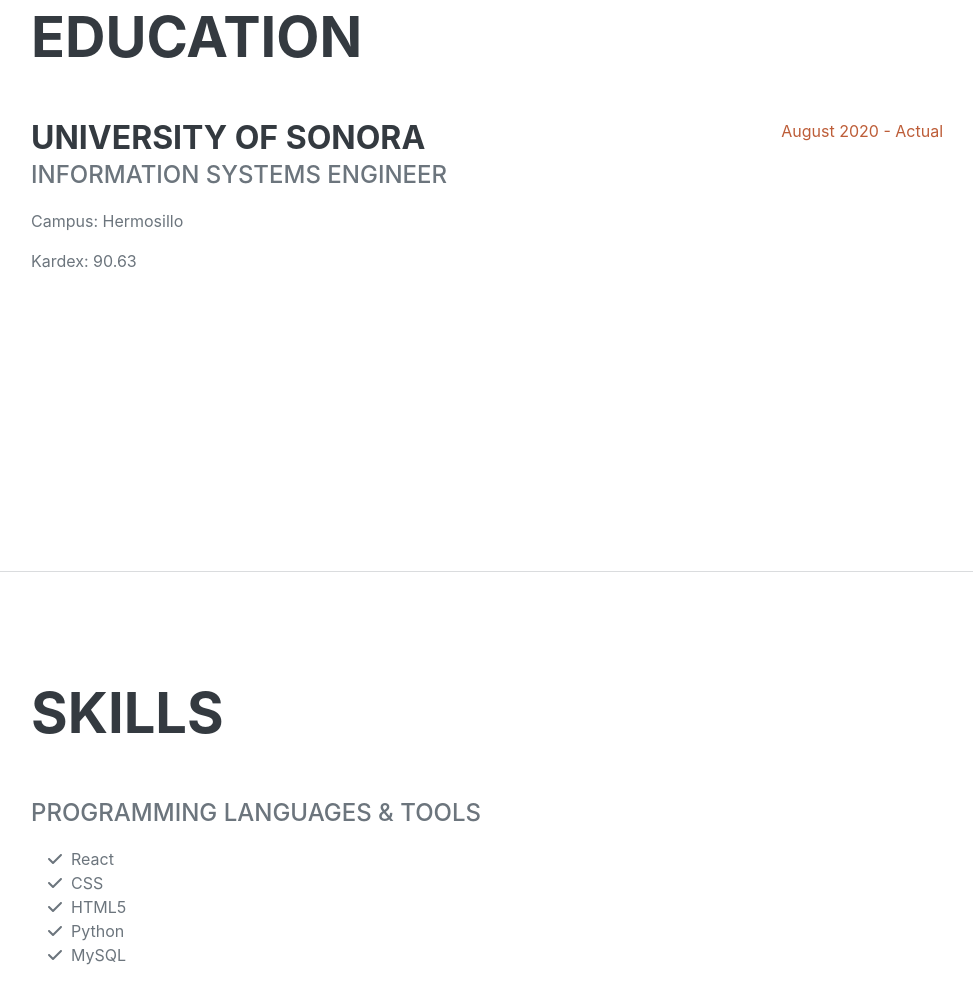
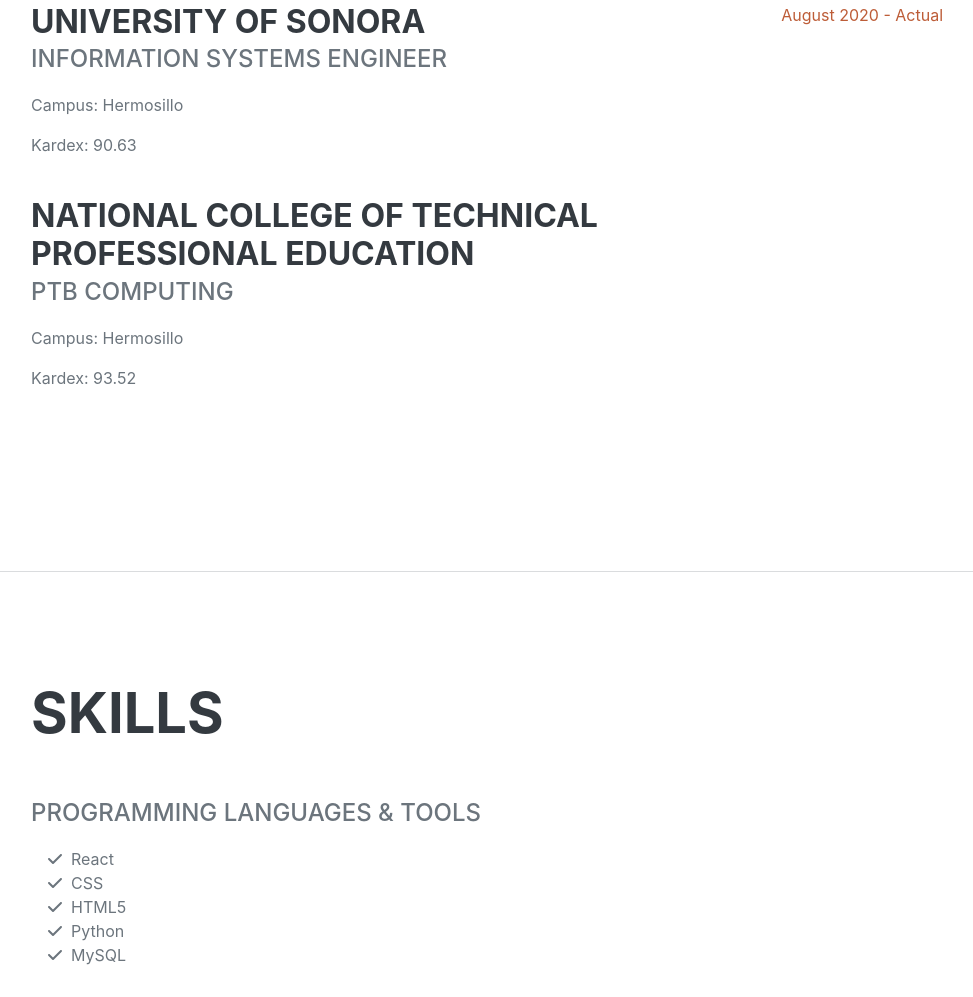
Before and after one commit to Yubitzabenitezb/curriculum_vitae, a plain HTML site: page index.html in a window 1280 px wide. Shown: the part 1925-2922 px from the top of the page, without its empty margins (289-1262 px from the left). Drawn offline with nearby package versions, Linux system fonts and the light colour scheme; a web font is replaced by a local one.

Commit message:
Add files via upload

```diff
--- a/index.html
+++ b/index.html
@@ -105,6 +105,12 @@
                             <div class="subheading mb-3">Information Systems Engineer</div>
                             <p>Campus: Hermosillo</p>
                             <p>Kardex: 90.63</p>
+                            <br>
+                            <h3 class="mb-0"></h3>
+                            <h3 class="mb-0">National College of Technical Professional Education</h3>
+                            <div class="subheading mb-3">PTB Computing</div>
+                            <p>Campus: Hermosillo</p>
+                            <p>Kardex: 93.52</p>
                         </div>
                         <div class="flex-shrink-0"><span class="text-primary">August 2020 - Actual</span></div>
                     </div>
```
